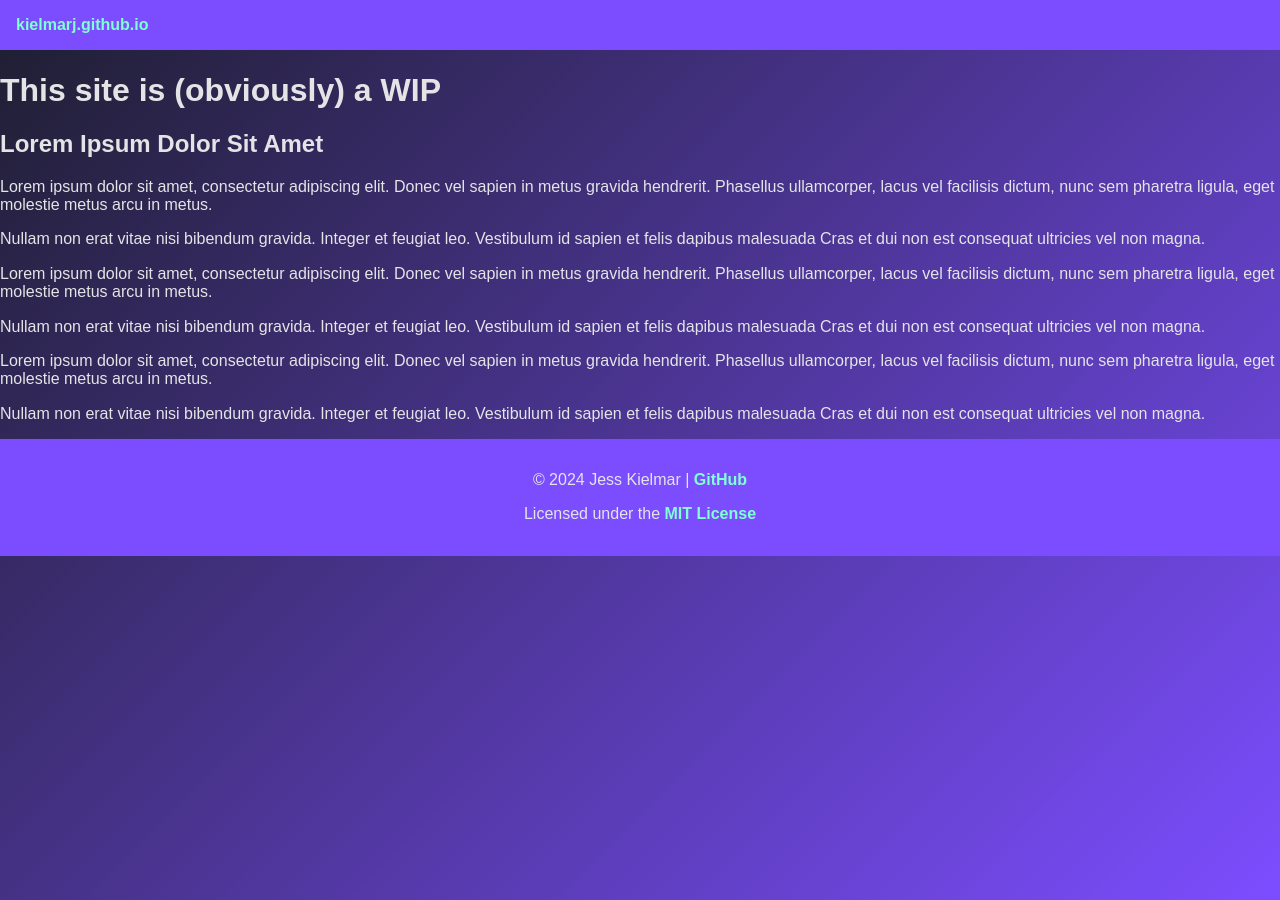
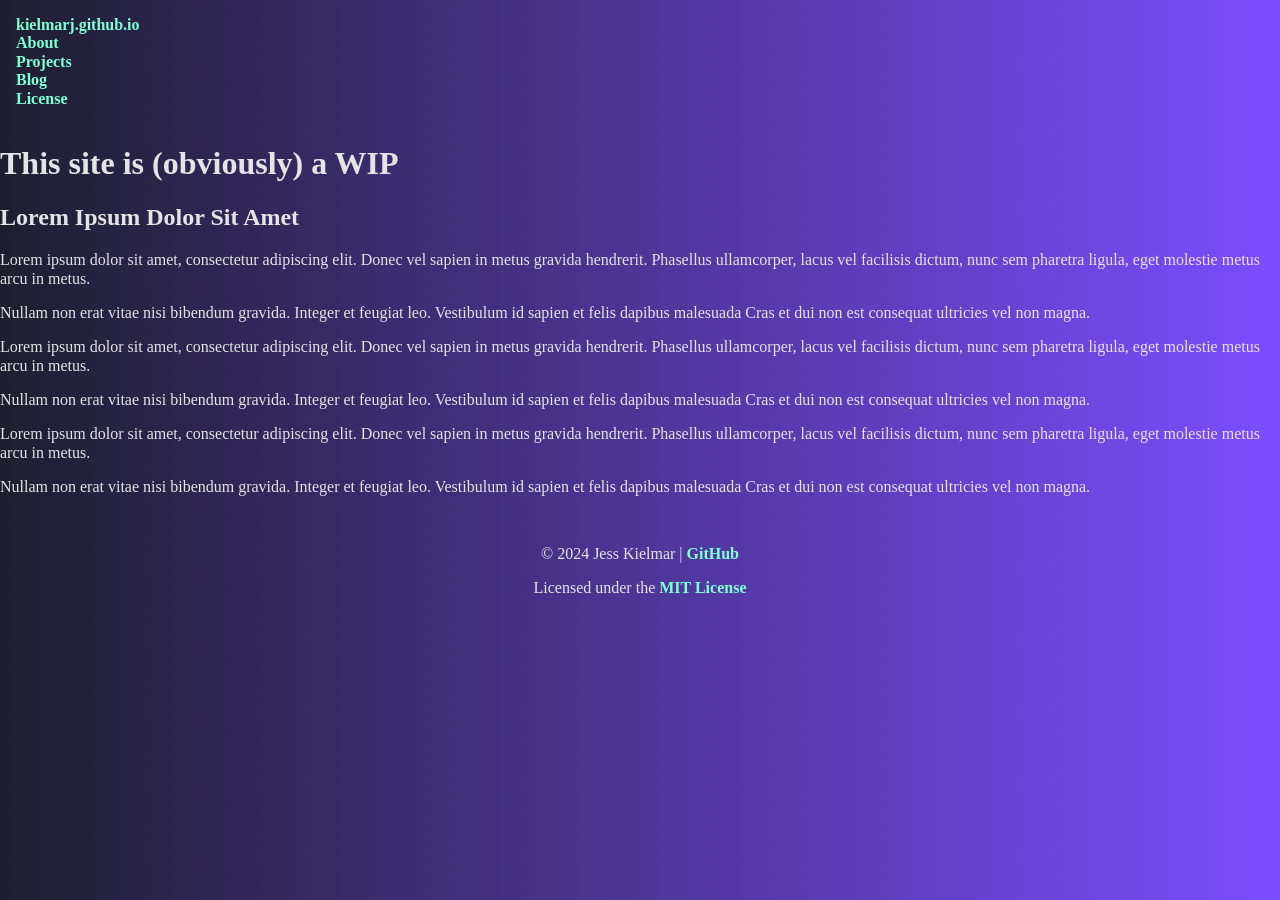
Before and after one commit to kielmarj/kielmarj.github.io, a Jekyll site: the page built from docs/index.md, in a window 1280 px wide. Built offline with Jekyll 4.4.1, drawn with Linux system fonts in a browser that asks for light colours.

Commit message:
update docs/assets/default.css

```diff
--- a/docs/assets/default.css
+++ b/docs/assets/default.css
@@ -5,25 +5,16 @@
   --secondary-color: #7c4dff;
 }
 
-html {
+body {
   margin: 0;
   padding: 0;
-  height: 100%;
-  font-family: Arial, sans-serif;
+  height: 1vh;
   background: linear-gradient(135deg, var(--bg-color), var(--secondary-color));
   color: var(--text-color);
 }
 
 header {
-  background-color: var(--secondary-color);
   padding: 1rem;
-  color: var(--text-color);
-  display: flex;
-  justify-content: space-between;
-}
-
-nav {
-  position: relative;
 }
 
 a {
@@ -36,25 +27,13 @@ a:hover {
   text-decoration: underline;
 }
 
-.header-nav {
-  position: relative;
-  display: inline-block;
-  display: none;
-  position: absolute;
-  background-color: var(--bg-color);
-  box-shadow: 0 8px 16px rgba(0, 0, 0, 0.3);
-  padding: 1rem;
-  z-index: 1;
-  right: 0;
-}
-
-.header-nav li {
-  padding: 0.5rem 0;
+ul.header-nav {
+  list-style-type: none;
+  margin: 0;
+  padding: 0;
 }
 
 footer {
   text-align: center;
-  background-color: var(--secondary-color);
-  color: var(--text-color);
   padding: 1rem 0;
 }
```
